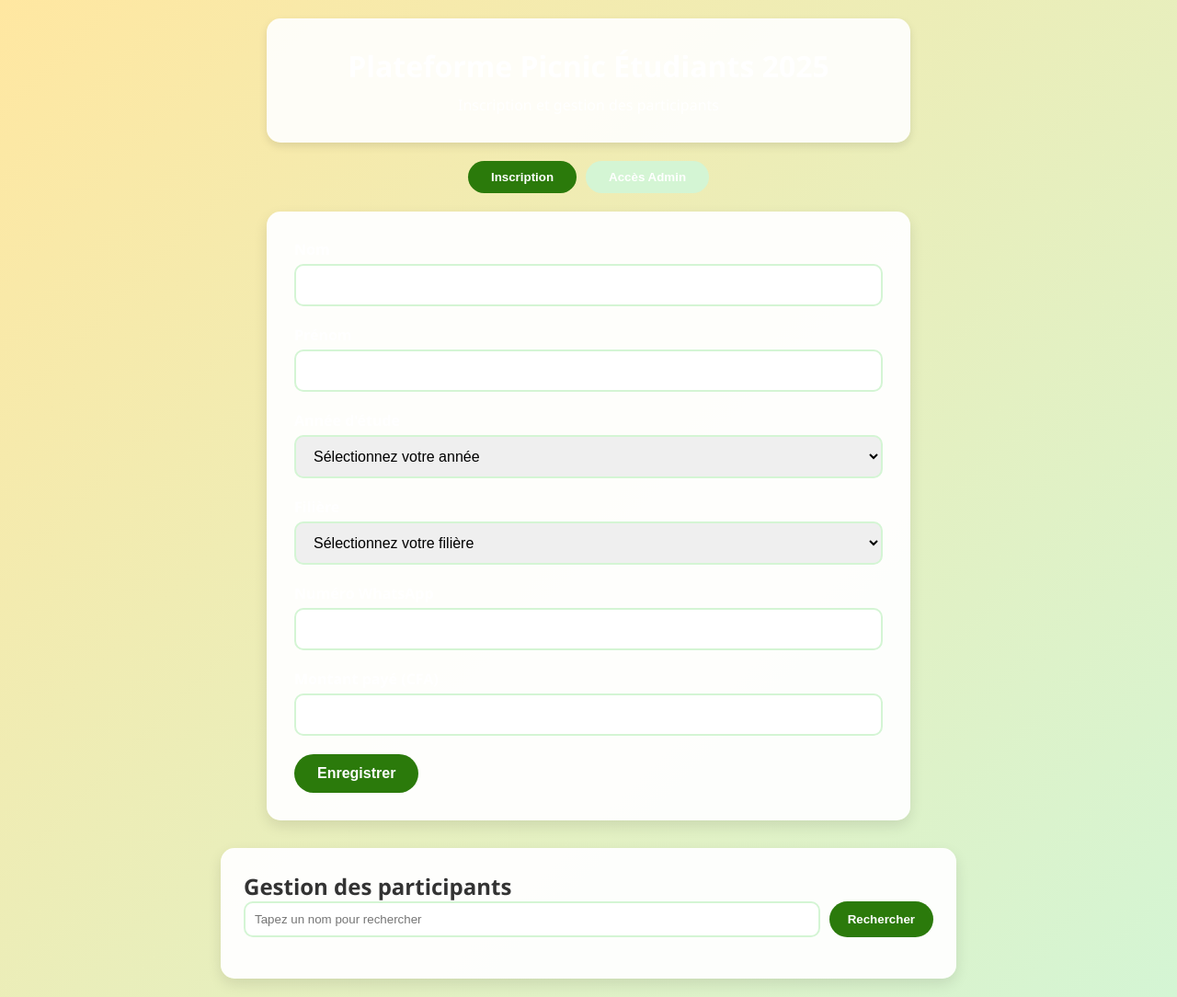
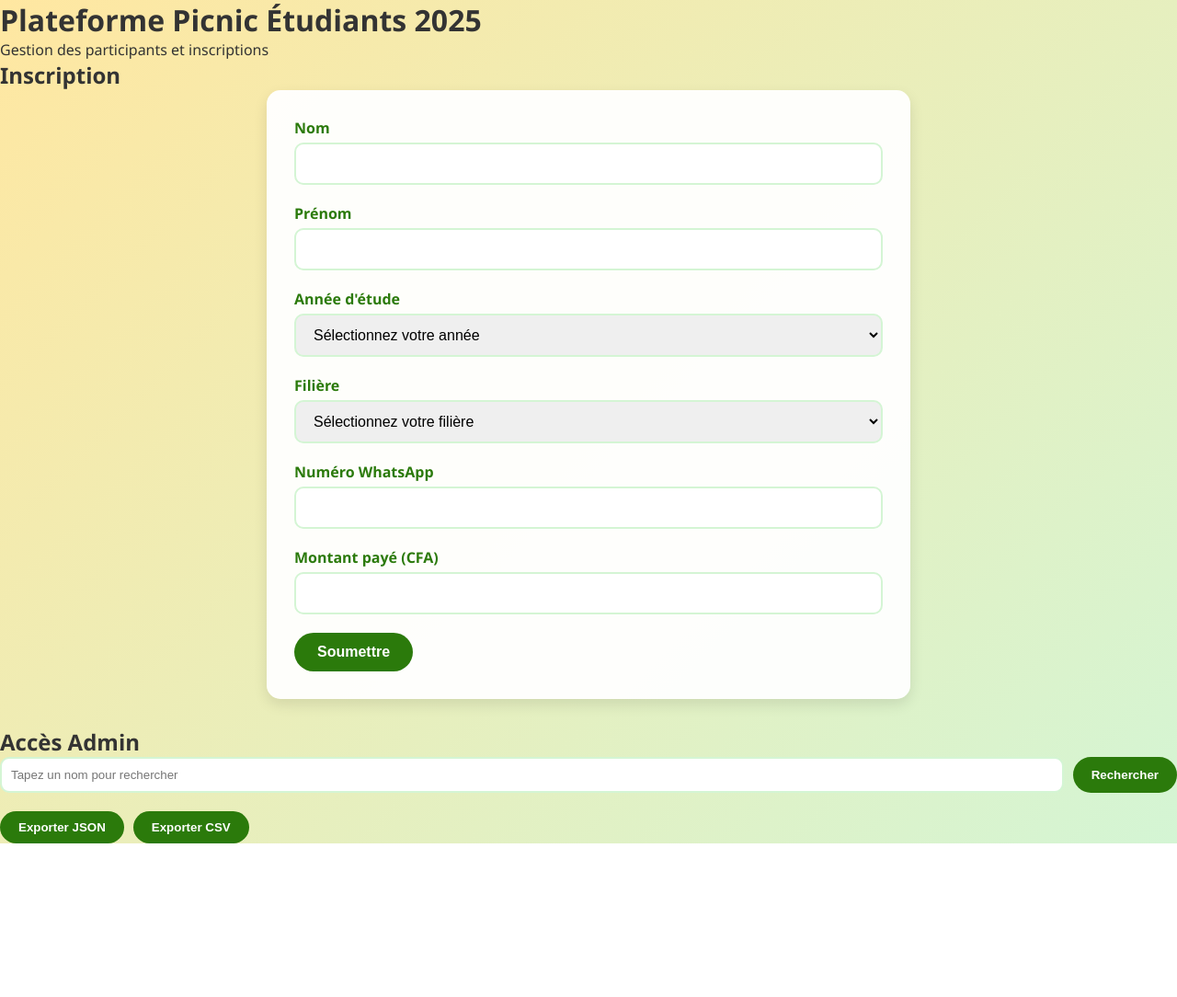
Before and after one commit to djaglalaurent/avis-etudiants, a plain HTML site: page index.html in a window 1280 px wide. Shown: the whole page at 92% size. After the commit the page ends 917 px from the top, so only its background shows below. Drawn offline with Linux system fonts and the light colour scheme.

Commit message:
Update index.html

```diff
--- a/index.html
+++ b/index.html
@@ -1,40 +1,36 @@
 <!DOCTYPE html>
 <html lang="fr">
-
 <head>
     <meta charset="UTF-8">
     <meta name="viewport" content="width=device-width, initial-scale=1.0">
-    <title style="color:white";>Plateforme Picnic Étudiants 2025</title>
+    <title>Plateforme Picnic Étudiants 2025</title>
     <link rel="stylesheet" href="style.css">
 </head>
-
 <body>
 
 <div class="container">
 
-    <header>
-        <h1 style="color:white";>Plateforme Picnic Étudiants 2025</h1>
-        <p style="color:white";>Inscription et gestion des participants</p>
-    </header>
-
-    <div class="tabs">
-        <button class="tab active" onclick="showTab('formulaire')" style="color:white";>Inscription</button>
-        <button class="tab" onclick="showTab('admin')" style="color:white";>Accès Admin</button>
+    <!-- CADRANT PLATEFORME -->
+    <div class="platform-card">
+        <h1>Plateforme Picnic Étudiants 2025</h1>
+        <p>Gestion des participants et inscriptions</p>
     </div>
 
-    <!-- FORMULAIRE -->
-    <div id="formulaire" class="tab-content active">
+    <!-- FORMULAIRE INSCRIPTION -->
+    <div class="form-card">
+        <h2 class="form-title">Inscription</h2>
+
         <form id="picnicForm" class="picnic-form">
             <div class="form-group">
-                <label for="nom" style="color:white";>Nom</label>
+                <label for="nom">Nom</label>
                 <input type="text" id="nom" required>
             </div>
             <div class="form-group">
-                <label for="prenom" style="color:white";>Prénom</label>
+                <label for="prenom">Prénom</label>
                 <input type="text" id="prenom" required>
             </div>
             <div class="form-group">
-                <label for="annee_etude" style="color:white";>Année d'étude</label>
+                <label for="annee_etude">Année d'étude</label>
                 <select id="annee_etude" required>
                     <option value="">Sélectionnez votre année</option>
                     <option value="Licence 1">Licence 1</option>
@@ -45,7 +41,7 @@
                 </select>
             </div>
             <div class="form-group">
-                <label for="filiere" style="color:white";>Filière</label>
+                <label for="filiere">Filière</label>
                 <select id="filiere" required>
                     <option value="">Sélectionnez votre filière</option>
                     <option value="Statistique Appliquée">Statistique Appliquée</option>
@@ -53,31 +49,35 @@
                 </select>
             </div>
             <div class="form-group">
-                <label for="telephone" style="color:white";>Numéro WhatsApp</label>
+                <label for="telephone">Numéro WhatsApp</label>
                 <input type="tel" id="telephone" required pattern="[0-9+ ]+">
             </div>
             <div class="form-group">
-                <label for="montant" style="color:white";>Montant payé (CFA)</label>
+                <label for="montant">Montant payé (CFA)</label>
                 <input type="number" id="montant" required min="0">
             </div>
-            <button type="submit" class="submit-btn" style="color:white";>Enregistrer</button>
+            <button type="submit" class="submit-btn">Soumettre</button>
         </form>
 
         <div id="confirmation" class="confirmation hidden">
-            <h2>Inscription réussie ! </h2>
+            <h3>Inscription réussie ! 🎉</h3>
             <p>Votre participation au picnic a été enregistrée.</p>
         </div>
     </div>
 
-    <!-- ADMIN PANEL -->
-    <div id="admin" class="tab-content">
-        <div class="admin-section">
-            <h2>Gestion des participants</h2>
-            <div class="search-group">
-                <input type="text" id="searchName" placeholder="Tapez un nom pour rechercher">
-                <button onclick="searchParticipant()">Rechercher</button>
-            </div>
-            <div id="adminList" class="admin-list"></div>
+    <!-- CADRANT ADMIN -->
+    <div class="admin-card">
+        <h2>Accès Admin</h2>
+
+        <div class="search-group">
+            <input type="text" id="searchName" placeholder="Tapez un nom pour rechercher">
+            <button onclick="searchParticipant()">Rechercher</button>
+        </div>
+        <div id="adminList" class="admin-list"></div>
+
+        <div class="export-buttons">
+            <button onclick="exportJSON()">Exporter JSON</button>
+            <button onclick="exportCSV()">Exporter CSV</button>
         </div>
     </div>
 
```
